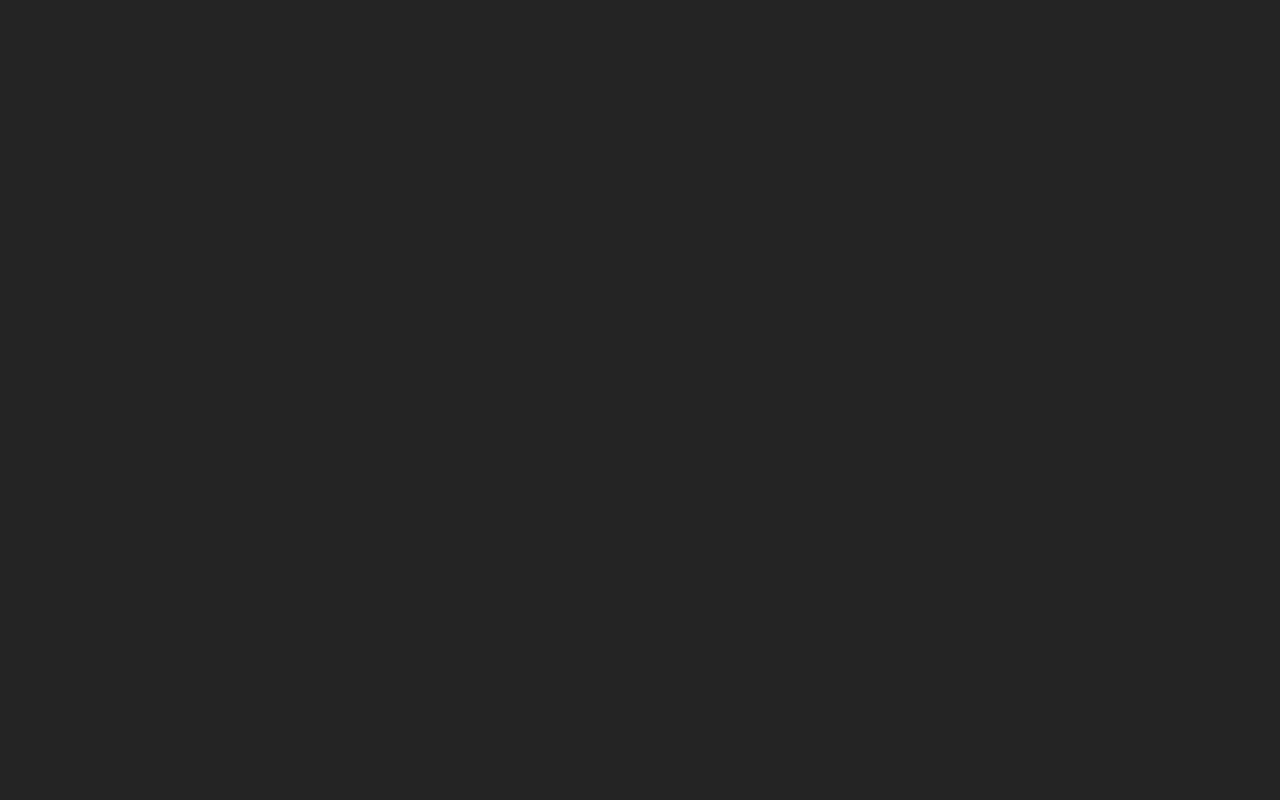
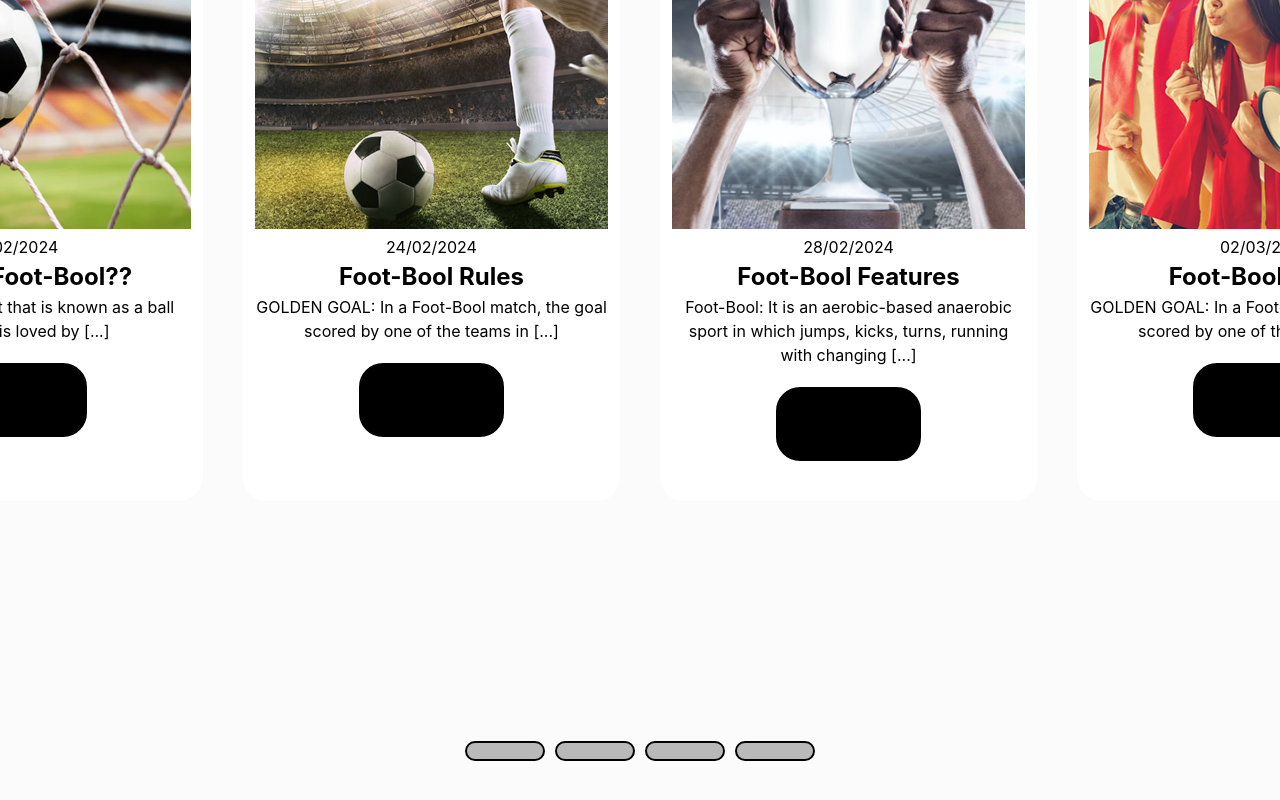
Before and after one commit to AleDelCampo/proj-html-vuejs, a Vue app: page / in a window 1280 px wide. Shown: the part 5232-6032 px from the top of the page. Before the commit the page ends 4856 px from the top, so only its background shows below. Built offline with nearby package versions, Linux system fonts and the light colour scheme.

Commit message:
aggiunto News section

```diff
--- a/src/App.vue
+++ b/src/App.vue
@@ -5,6 +5,8 @@ import UpcomingMatches from './components/UpcomingMatches.vue';
 import PlayerCards from './components/PlayerCards.vue';
 import Table from './components/Table.vue';
 import Sponsors from './components/Sponsors.vue';
+import News from './components/News.vue';
+import Footer from './components/Footer.vue';
 
 export default {
   components: {
@@ -13,7 +15,9 @@ export default {
     UpcomingMatches,
     PlayerCards,
     Table,
-    Sponsors
+    Sponsors,
+    News,
+    Footer
   },
 }
 </script>
@@ -32,6 +36,10 @@ export default {
     <Table></Table>
 
     <Sponsors></Sponsors>
+
+    <News></News>
+
+    <Footer></Footer>
   </div>
 </template>
 
--- /dev/null
+++ b/src/components/Footer.vue
@@ -0,0 +1,19 @@
+<script>
+
+
+
+</script>
+
+
+<template>
+
+
+
+</template>
+
+
+<style lang="scss" scoped>
+
+
+
+</style>
--- /dev/null
+++ b/src/components/News.vue
@@ -0,0 +1,170 @@
+<script>
+
+export default {
+    data() {
+        return {
+            news: [
+                { newsCard: { photo: "/src/assets/news1-1.png", label: "18/02/2024", title: "What Is Foot-Bool??", description: "Foot-Bool is a sport that is known as a ball game and is loved by [...]" } },
+                { newsCard: { photo: "/src/assets/news3-1.png", label: "24/02/2024", title: "Foot-Bool Rules", description: "GOLDEN GOAL: In a Foot-Bool match, the goal scored by one of the teams in [...]" } },
+                { newsCard: { photo: "/src/assets/news2-1.png", label: "28/02/2024", title: "Foot-Bool Features", description: "Foot-Bool: It is an aerobic-based anaerobic sport in which jumps, kicks, turns, running with changing [...]" } },
+                { newsCard: { photo: "/src/assets/news4-1.png", label: "02/03/2024", title: "Foot-Bool Terms", description: "GOLDEN GOAL: In a Foot-Bool match, the goal scored by one of the teams in [...]" } },
+                { newsCard: { photo: "/src/assets/news6-1.png", label: "04/03/2024", title: "Foot-Bool Stadium", description: "In the Foot-Bool match, everything is permitted, but only with sports [...]" } }
+            ],
+            itemsPerPage: 4,
+            currentPage: 0
+        };
+    },
+
+    computed: {
+
+        pageCount() {
+            return Math.ceil(this.news.length / this.itemsPerPage);
+        },
+
+        paginatedNews() {
+            const startIndex = this.currentPage * this.itemsPerPage;
+            const endIndex = startIndex + this.itemsPerPage;
+            return this.news.slice(startIndex, endIndex);
+        }
+    },
+
+    methods: {
+
+        goToPage(pageNumber) {
+            if (pageNumber >= 0 && pageNumber < this.pageCount) {
+                this.currentPage = pageNumber;
+                this.shuffleNews();
+            }
+        },
+
+        shuffleNews() {
+            /*Qui utilizzo l'Array di Fisher-Yates*/
+            for (let i = this.news.length - 1; i > 0; i--) {
+                const j = Math.floor(Math.random() * (i + 1));
+                [this.news[i], this.news[j]] = [this.news[j], this.news[i]];
+            }
+        }
+    }
+};
+</script>
+
+
+
+<template>
+
+    <div id="news-container">
+        <div id="news-cnt">
+            <div>
+                <i class="fa-regular fa-thumbs-up"></i>
+            </div>
+            <span id="articles">Notizie e Articoli Recenti</span>
+            <span>Rimani aggiornato sul mondo del Foot-Bool</span>
+
+            <div id="news-cards">
+                <div v-for="(item, index) in paginatedNews" :key="index" class="new-cards">
+                    <img :src="item.newsCard.photo" alt="Foto Notizia">
+                    <div class="news-info">
+                        <span class="news-label">{{ item.newsCard.label }}</span>
+                        <h2 class="news-title">{{ item.newsCard.title }}</h2>
+                        <p class="news-description">{{ item.newsCard.description }}</p>
+                    </div>
+                    <button>
+                        More
+                    </button>
+                </div>
+            </div>
+
+            <div class="pagination">
+                <div class="page-bar" @click="goToPage(0)"></div>
+                <div class="page-bar" @click="goToPage(0)"></div>
+                <div class="page-bar" @click="goToPage(0)"></div>
+                <div class="page-bar" @click="goToPage(0)"></div>
+            </div>
+        </div>
+    </div>
+
+</template>
+
+
+<style lang="scss" scoped>
+
+#news-container {
+    width: 100%;
+    height: 1200px;
+    background-color: #fbfbfb;
+    display: flex;
+    justify-content: center;
+    padding: 40px;
+}
+
+#news-cnt {
+    display: flex;
+    align-items: center;
+    flex-direction: column;
+    color: black;
+
+    i {
+        font-size: 60px;
+    }
+
+    #articles {
+        font-size: 2em;
+        font-weight: bold;
+    }
+
+    span:nth-child(3) {
+        margin-bottom: 40px;
+    }
+}
+
+#news-cards {
+    display: flex;
+    gap: 40px;
+    width: 100%;
+    margin-bottom: 240px;
+}
+
+.new-cards {
+    width: 100%;
+    text-align: center;
+    padding: 40px 12px;
+    border-radius: 24px;
+    background-color: #ffffff;
+}
+
+button {
+    margin-top: 20px;
+    padding: 24px 48px;
+    background-color: black;
+    border: 2px black solid;
+    border-radius: 24px;
+    font-size: 1.2em;
+    font-weight: bold;
+    transition: transform 0.4s ease;
+    cursor: pointer;
+}
+
+button:hover {
+    transform: scale(1.2);
+}
+
+.pagination {
+    display: flex;
+    justify-content: center;
+    gap: 10px;
+}
+
+.page-bar {
+    width: 80px;
+    height: 20px;
+    background-color: #b9b9b9;
+    border: 2px solid black;
+    border-radius: 40px;
+    cursor: pointer;
+}
+
+.page-bar:hover {
+    background-color: black;
+    width: 120px;
+}
+</style>
--- a/src/components/Sponsors.vue
+++ b/src/components/Sponsors.vue
@@ -67,5 +67,6 @@ export default {
     border: 1px white solid;
     border-radius: 24px;
     padding: 12px;
+    cursor: pointer;
 }
 </style>
```
